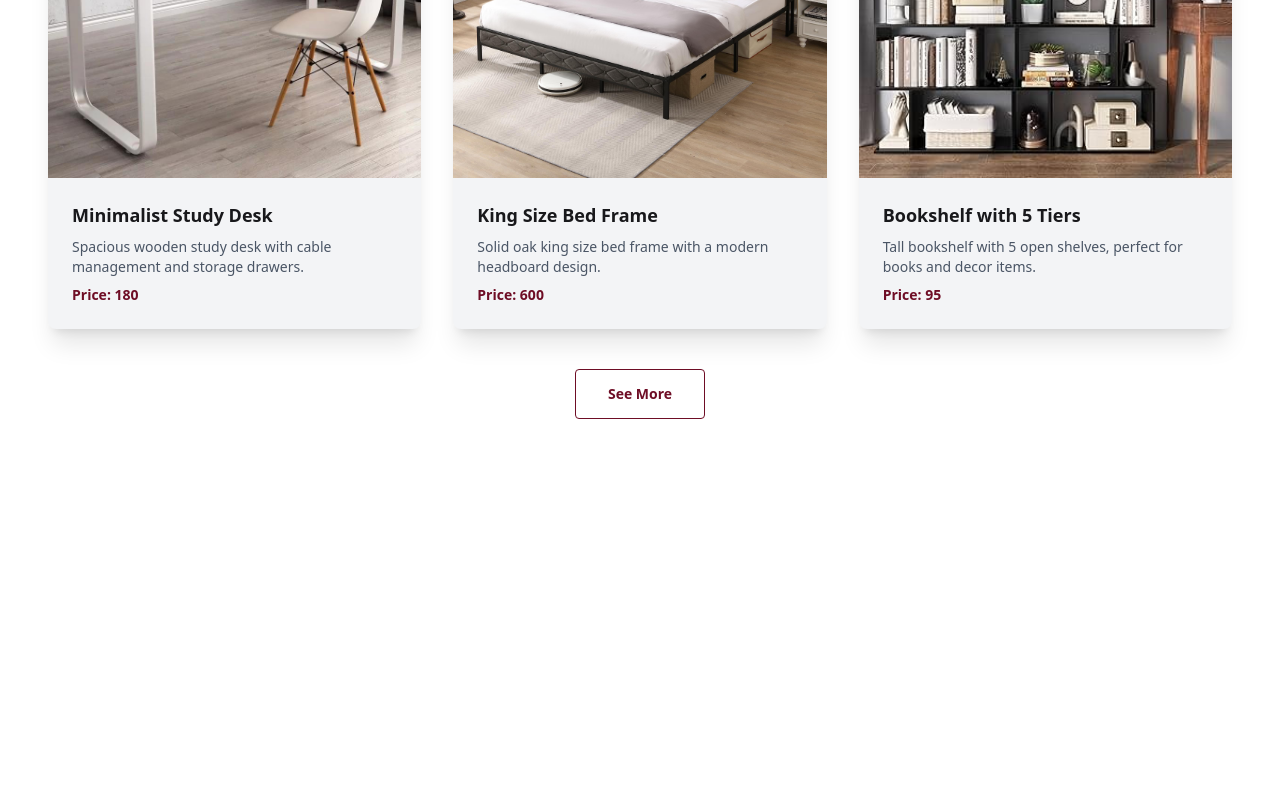
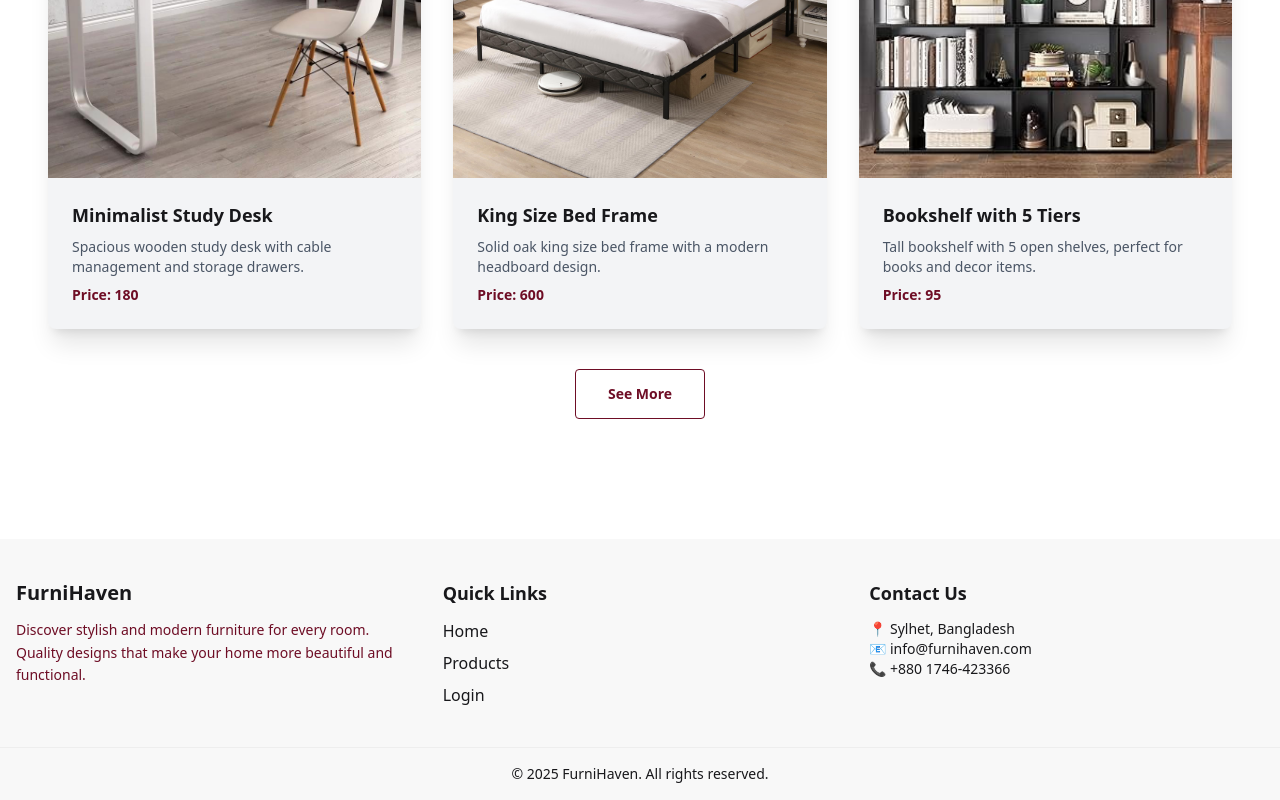
Before and after one commit to MughniRayhan/FurniSpace, a Next.js app: page / in a window 1280 px wide. Shown: the part 1619-2419 px from the top of the page. Before the commit the page ends 2118 px from the top, so only its background shows below. Built offline with nearby package versions, Linux system fonts and the light colour scheme.

Commit message:
add footer

```diff
--- a/src/app/layout.js
+++ b/src/app/layout.js
@@ -1,6 +1,7 @@
 import { Geist, Geist_Mono } from "next/font/google";
 import "./globals.css";
 import Navbar from "@/components/Navbar";
+import Footer from "@/components/Footer";
 
 const geistSans = Geist({
   variable: "--font-geist-sans",
@@ -25,6 +26,7 @@ export default function RootLayout({ children }) {
       >
         <Navbar/>
         {children}
+        <Footer/>
       </body>
     </html>
   );
--- /dev/null
+++ b/src/components/Footer.jsx
@@ -0,0 +1,49 @@
+"use client";
+import Link from "next/link";
+
+export default function Footer() {
+  return (
+    <footer className="bg-base-200 text-base-content mt-10">
+      <div className="container mx-auto px-4 py-10 grid grid-cols-1 md:grid-cols-3 gap-8">
+
+        {/* Brand Info */}
+        <div >
+          <h2 className="text-xl font-bold mb-3">FurniHaven</h2>
+          <p className="text-sm leading-relaxed text-[#6e0d25]">
+            Discover stylish and modern furniture for every room.
+            Quality designs that make your home more beautiful and functional.
+          </p>
+        </div>
+
+        {/* Quick Links */}
+        <div>
+          <h3 className="text-lg font-semibold mb-3">Quick Links</h3>
+          <ul className="space-y-2">
+            <li>
+              <Link href="/" className="hover:text-[#6e0d25] transition">Home</Link>
+            </li>
+            <li>
+              <Link href="/" className="hover:text-[#6e0d25] transition">Products</Link>
+            </li>
+            <li>
+              <Link href="/" className="hover:text-[#6e0d25] transition">Login</Link>
+            </li>
+          </ul>
+        </div>
+
+        {/* Contact */}
+        <div>
+          <h3 className="text-lg font-semibold mb-3">Contact Us</h3>
+          <p className="text-sm">📍 Sylhet, Bangladesh</p>
+          <p className="text-sm">📧 info@furnihaven.com</p>
+          <p className="text-sm">📞 +880 1746-423366</p>
+        </div>
+      </div>
+
+      {/* Bottom */}
+      <div className="border-t border-base-300 py-4 text-center text-sm">
+        © {new Date().getFullYear()} FurniHaven. All rights reserved.
+      </div>
+    </footer>
+  );
+}
```
